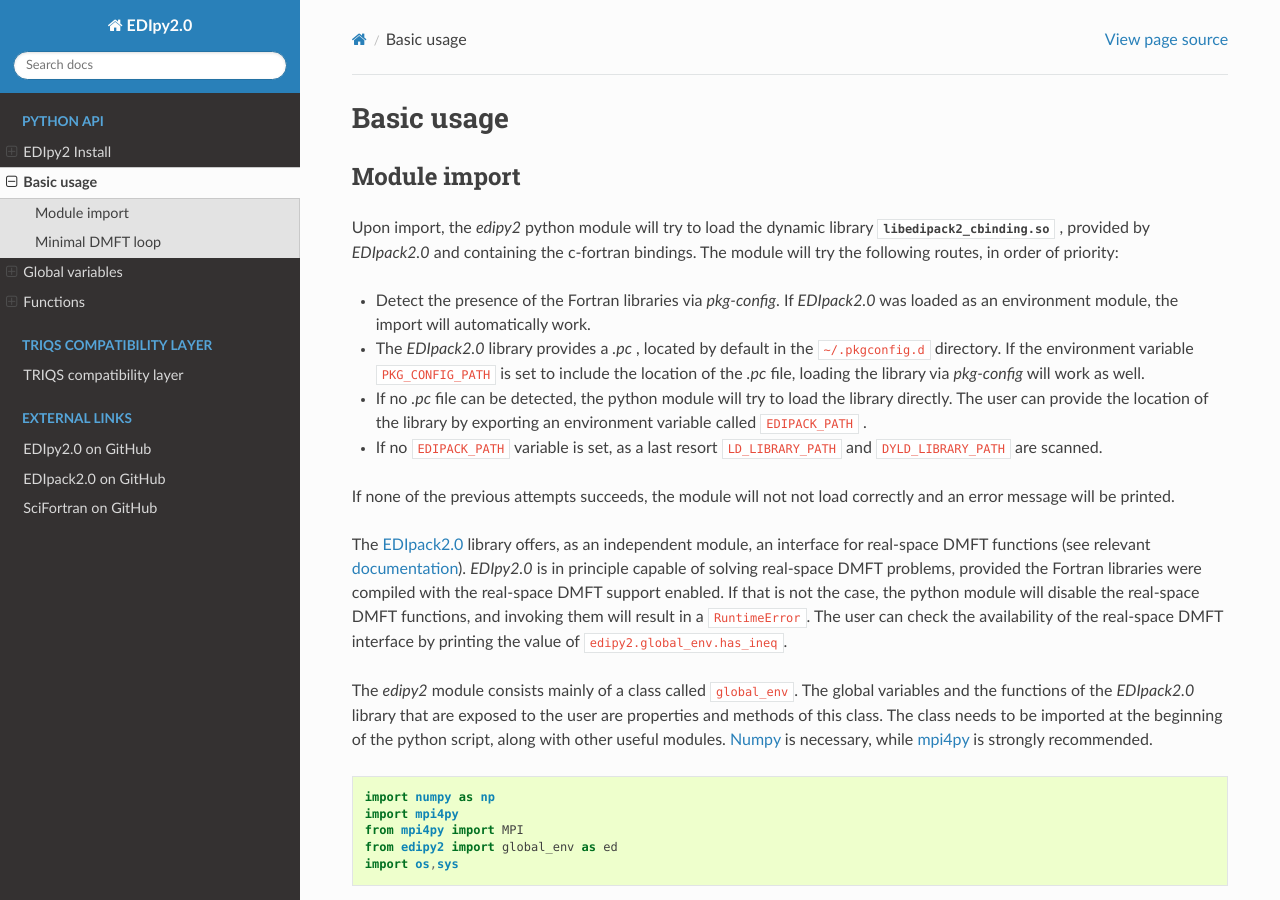
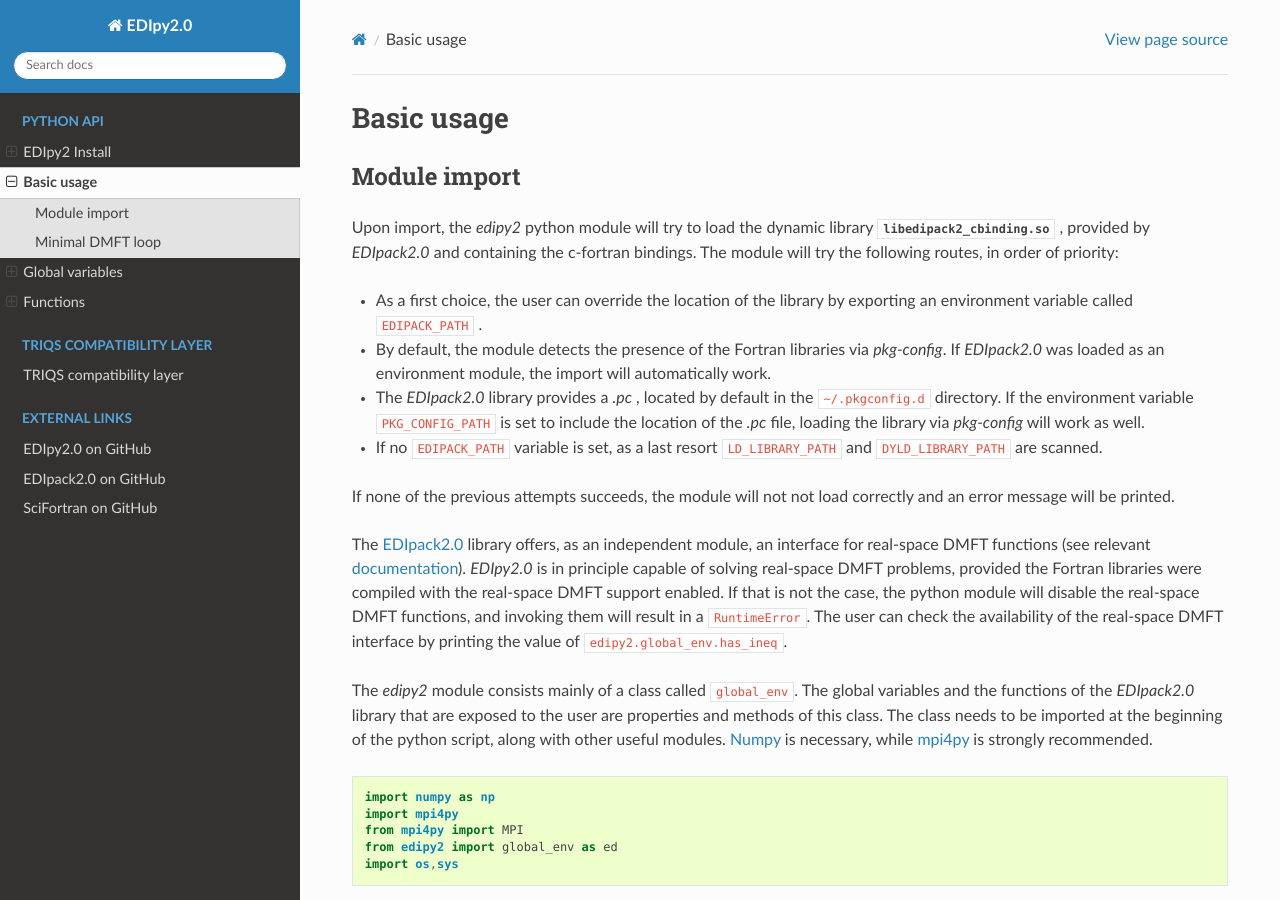
Before and after one commit to EDIpack/EDIpy2.0, a Sphinx documentation site: the page built from doc/basicusage.rst, in a window 1280 px wide and 900 px high. Built offline with Sphinx 7.4.7 and the Read the Docs theme 3.1.0, drawn with Linux system fonts in a browser that asks for light colours; cross-references to code outside the pages are shown as plain code; the version number is read from the project's files by our own code.

Commit message:
Update loading hierarchy and doc

```diff
--- a/doc/basicusage.rst
+++ b/doc/basicusage.rst
@@ -5,9 +5,9 @@ Module import
 --------------
 Upon import, the `edipy2` python module will try to load the dynamic library :data:`libedipack2_cbinding.so` , provided by `EDIpack2.0` and containing the c-fortran bindings. The module will try the following routes, in order of priority:
 
-* Detect the presence of the Fortran libraries via `pkg-config`. If `EDIpack2.0` was loaded as an environment module, the import will automatically work.
+* As a first choice, the user can override the location of the library by exporting an environment variable called :code:`EDIPACK_PATH` .
+* By default, the module detects the presence of the Fortran libraries via `pkg-config`. If `EDIpack2.0` was loaded as an environment module, the import will automatically work.
 * The `EDIpack2.0` library provides a `.pc` , located by default in the :code:`~/.pkgconfig.d` directory. If the environment variable :code:`PKG_CONFIG_PATH` is set to include the location of the `.pc` file, loading the library via `pkg-config` will work as well.
-* If no `.pc` file can be detected, the python module will try to load the library directly. The user can provide the location of the library by exporting an environment variable called :code:`EDIPACK_PATH` .
 * If no :code:`EDIPACK_PATH` variable is set, as a last resort :code:`LD_LIBRARY_PATH` and :code:`DYLD_LIBRARY_PATH` are scanned.
 
 If none of the previous attempts succeeds, the module will not not load correctly and an error message will be printed.
```
Also changed, not shown: 1 other file.
